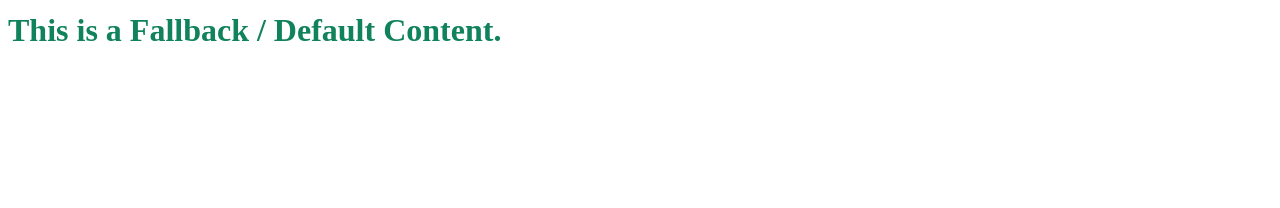
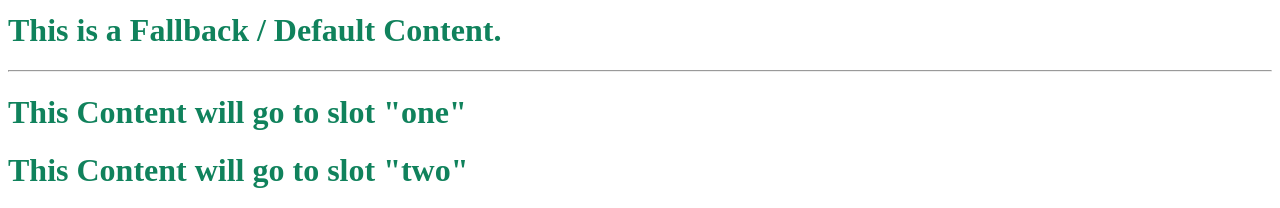
Before and after one commit to shayanahmad1999/vue-course, a Vue app: page / in a window 1280 px wide. Shown: the part 9557-9765 px from the top of the page. Before the commit the page ends 9627 px from the top, so only its background shows below. Built offline with nearby package versions, Linux system fonts and the light colour scheme.

Commit message:
working on name slot

```diff
--- a/src/App.vue
+++ b/src/App.vue
@@ -21,6 +21,7 @@
 import EventsParent from './components/EventsParent.vue';
 import SlotComponent from './components/SlotComponent.vue';
 import FallbackContent from './components/FallbackContent.vue';
+import NamedSlot from './components/NamedSlot.vue';
 
 const firstName = ref('Shayan');
 const lastName = ref('Ahmad');
@@ -75,5 +76,16 @@
   <FallbackContent>
     <!-- <p>Fallback will not work because I'm providing content inside the component</p> -->
   </FallbackContent>
+  <hr />
+  <NamedSlot>
+    <!-- v-slot:nameOfSlot -->
+    <template v-slot:one>
+      <h1>This Content will go to slot "one"</h1>
+    </template>
+
+    <template v-slot:two>
+      <h1>This Content will go to slot "two"</h1>
+    </template>
+  </NamedSlot>
 </template>
 <style scoped></style>
--- /dev/null
+++ b/src/components/NamedSlot.vue
@@ -0,0 +1,5 @@
+<script setup></script>
+<template>
+    <slot name="one"></slot>
+    <slot name="two"></slot>
+</template>
```
